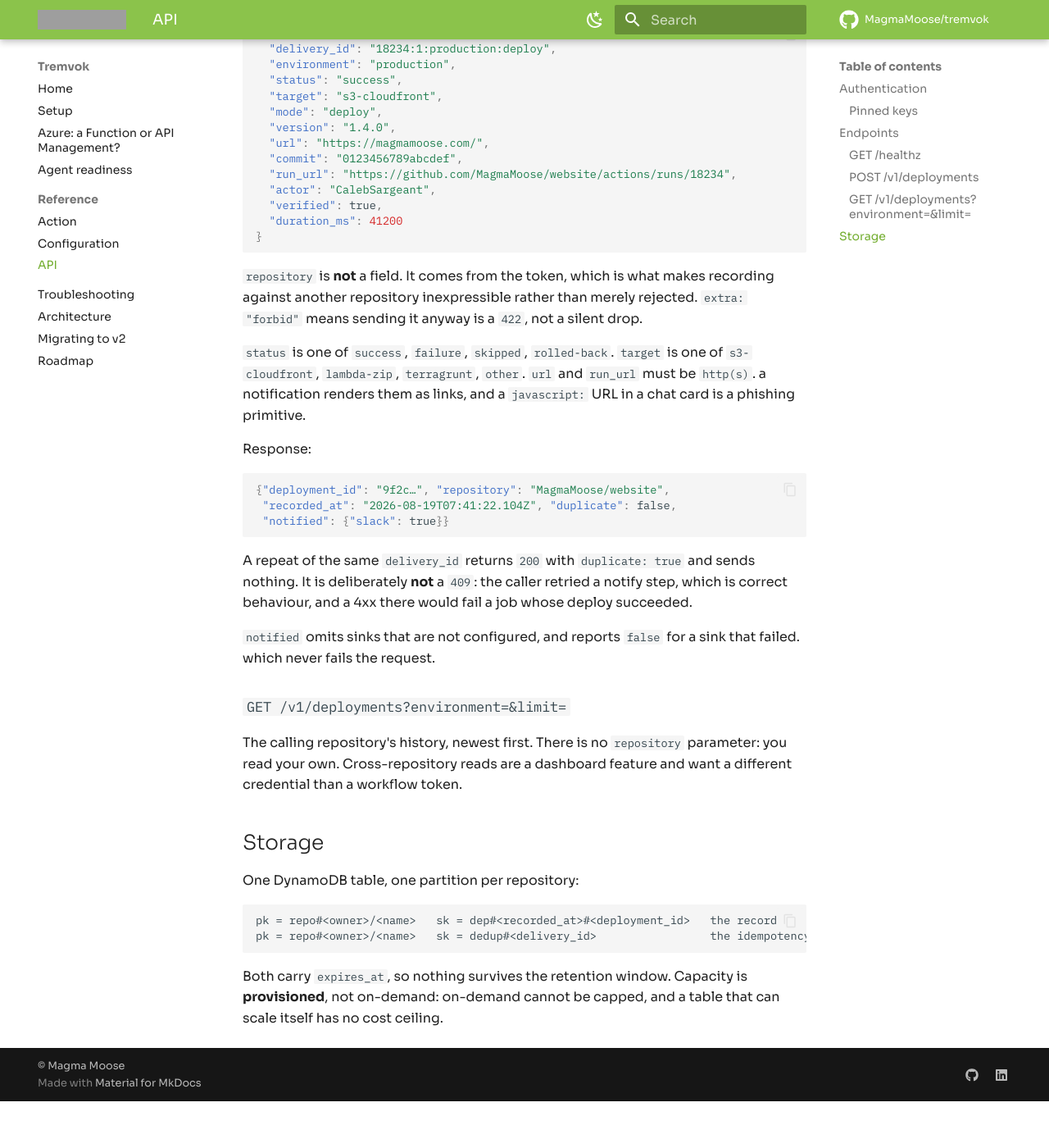
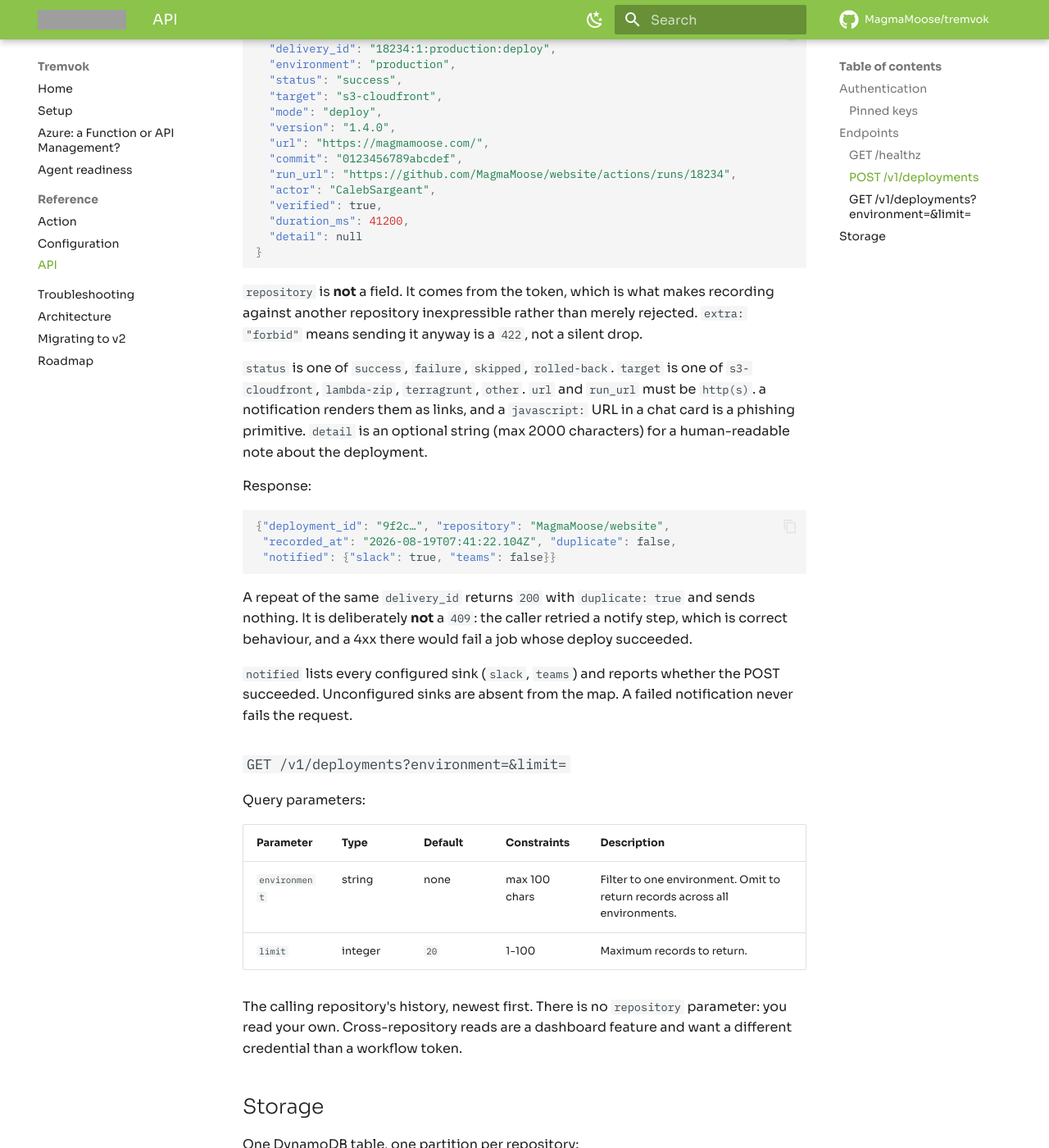
Before and after one commit to MagmaMoose/tremvok, an MkDocs documentation site: the page built from docs/api.md, in a window 1280 px wide and 1400 px high, scrolled down 1501 px. Shown: the whole window at 82% size. Built offline with MkDocs 1.6.1 and Material for MkDocs 9.7.7, drawn with Linux system fonts in a browser that asks for light colours; comment, search, counter and statistics services are not loaded; before the commit the page ends 2844 px from its top, so only the background shows below that; grey boxes are pictures that could not be loaded.

Commit message:
docs-update maintenance (#81)
Automated maintenance run.

Co-authored-by: Caleb Sargeant <calebsargeant@users.noreply.github.com>

````diff
--- a/docs/api.md
+++ b/docs/api.md
@@ -67,7 +67,8 @@ imported, which, given a compiled `pydantic-core`, is a genuinely useful thing t
   "run_url": "https://github.com/MagmaMoose/website/actions/runs/18234",
   "actor": "CalebSargeant",
   "verified": true,
-  "duration_ms": 41200
+  "duration_ms": 41200,
+  "detail": null
 }
 ```
 
@@ -78,24 +79,32 @@ anyway is a `422`, not a silent drop.
 `status` is one of `success`, `failure`, `skipped`, `rolled-back`. `target` is one of
 `s3-cloudfront`, `lambda-zip`, `terragrunt`, `other`. `url` and `run_url` must be `http(s)`.
 a notification renders them as links, and a `javascript:` URL in a chat card is a phishing
-primitive.
+primitive. `detail` is an optional string (max 2000 characters) for a human-readable note about
+the deployment.
 
 Response:
 
 ```json
 {"deployment_id": "9f2c…", "repository": "MagmaMoose/website",
  "recorded_at": "2026-08-19T07:41:22.104Z", "duplicate": false,
- "notified": {"slack": true}}
+ "notified": {"slack": true, "teams": false}}
 ```
 
 A repeat of the same `delivery_id` returns `200` with `duplicate: true` and sends nothing. It is
 deliberately **not** a `409`: the caller retried a notify step, which is correct behaviour, and
 a 4xx there would fail a job whose deploy succeeded.
 
-`notified` omits sinks that are not configured, and reports `false` for a sink that failed.
-which never fails the request.
+`notified` lists every configured sink (`slack`, `teams`) and reports whether the POST succeeded.
+Unconfigured sinks are absent from the map. A failed notification never fails the request.
 
 ### `GET /v1/deployments?environment=&limit=`
+
+Query parameters:
+
+| Parameter | Type | Default | Constraints | Description |
+| --- | --- | --- | --- | --- |
+| `environment` | string | none | max 100 chars | Filter to one environment. Omit to return records across all environments. |
+| `limit` | integer | `20` | 1-100 | Maximum records to return. |
 
 The calling repository's history, newest first. There is no `repository` parameter: you read
 your own. Cross-repository reads are a dashboard feature and want a different credential than a
````
Also changed, not shown: docs/configuration.md (+8 -0 lines).
